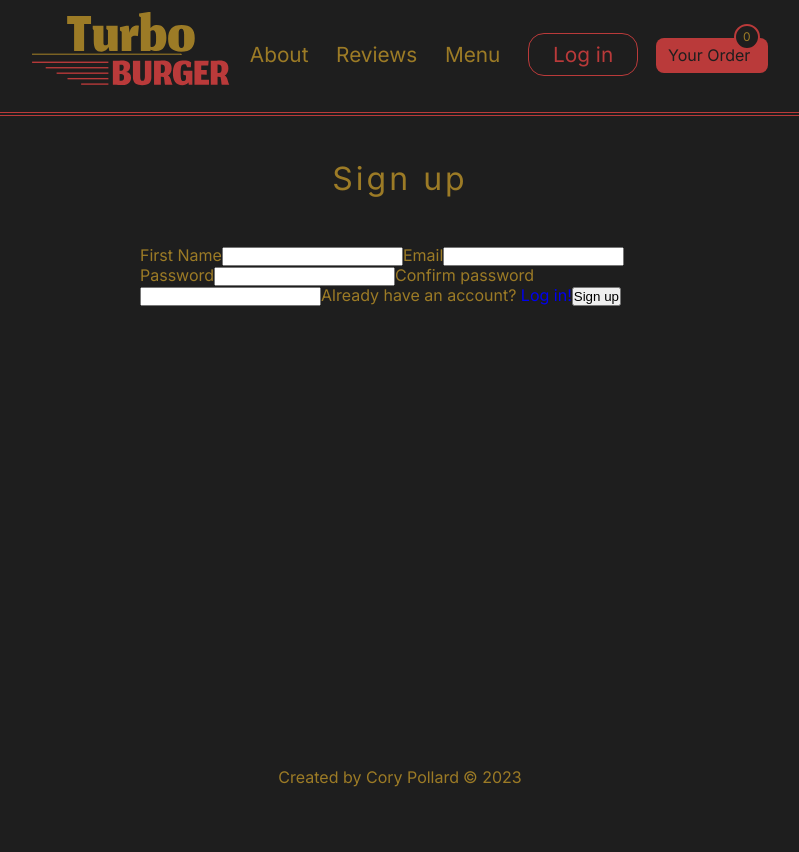
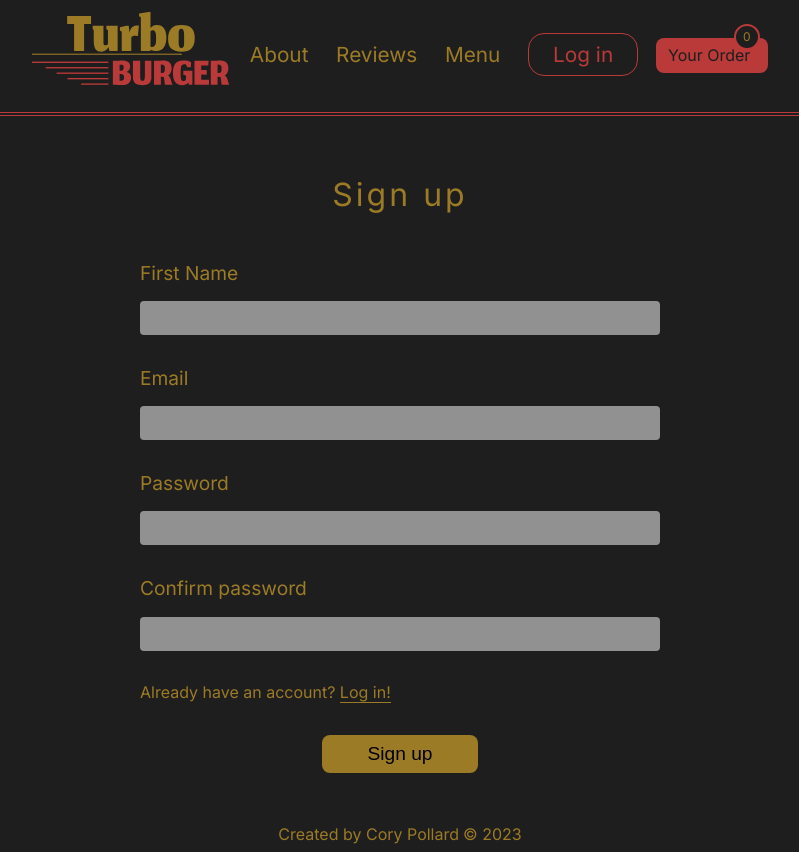
Before and after one commit to SpectreAscended/turbo-burger, a React (Vite) app: page /signup in a window 1280 px wide. Shown: the whole page, without its empty margins (240-1039 px from the left). Before the commit the page ends 800 px from the top, so only its background shows below. Built offline with nearby package versions, Linux system fonts and the light colour scheme; no server answers; a web font is replaced by a local one.

Commit message:
fixed broken styling on signup form

```diff
--- a/src/components/auth/SignupForm.tsx
+++ b/src/components/auth/SignupForm.tsx
@@ -72,30 +72,56 @@ const SignupForm: React.FC = () => {
   };
 
   return (
-    <form className="form" onSubmit={submitSignUpHandler}>
-      <h1>Sign up</h1>
-      <label htmlFor="first-name">First Name</label>
-      <input type="text" id="first-name" ref={firstNameRef} />
-      <label htmlFor="email">Email</label>
-      <input type="email" id="email" autoComplete="email" ref={emailRef} />
-      <label htmlFor="password">Password</label>
+    <form className="auth-form" onSubmit={submitSignUpHandler}>
+      <h1 className="auth-form__heading">Sign up</h1>
+      <label htmlFor="first-name" className="auth-form__label">
+        First Name
+      </label>
+      <input
+        type="text"
+        id="first-name"
+        ref={firstNameRef}
+        className="auth-form__input"
+      />
+      <label htmlFor="email" className="auth-form__label">
+        Email
+      </label>
+      <input
+        type="email"
+        id="email"
+        autoComplete="email"
+        ref={emailRef}
+        className="auth-form__input"
+      />
+      <label htmlFor="password" className="auth-form__label">
+        Password
+      </label>
       <input
         type="password"
         id="password"
         autoComplete="current-password"
         ref={passwordRef}
+        className="auth-form__input"
       />
-      <label htmlFor="confirm-password">Confirm password</label>
+      <label htmlFor="confirm-password" className="auth-form__label">
+        Confirm password
+      </label>
       <input
         type="password"
         id="confirm-password"
         autoComplete="current-password"
         ref={confirmPasswordRef}
+        className="auth-form__input"
       />
       <span>
-        Already have an account? <Link to="/login">Log in!</Link>
+        Already have an account?{' '}
+        <Link to="/login" className="auth-form__link">
+          Log in!
+        </Link>
       </span>
-      <button type="submit">Sign up</button>
+      <button type="submit" className="auth-form__btn">
+        Sign up
+      </button>
     </form>
   );
 };
```
